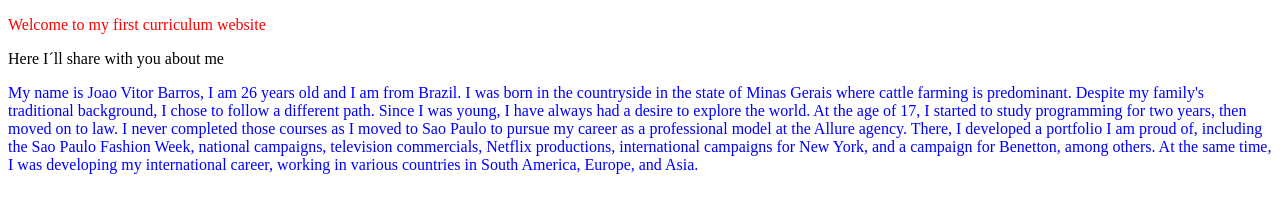
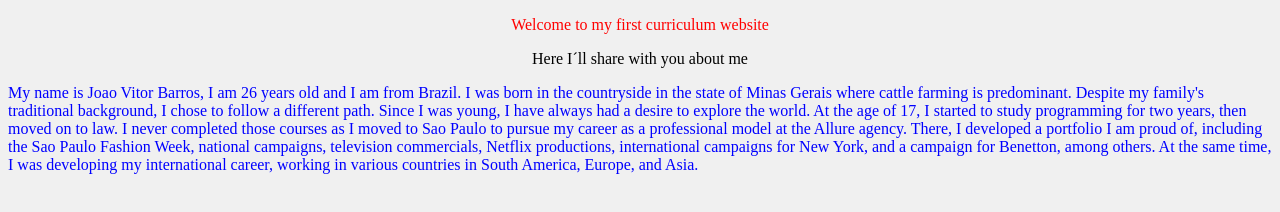
Before and after one commit to JoaoBorgesBra/Joao, a plain HTML site: page index.html in a window 1280 px wide. Drawn offline with Linux system fonts and the light colour scheme.

Commit message:
text in the center
I´m adding the text in the center

```diff
--- a/index.html
+++ b/index.html
@@ -3,12 +3,20 @@
 <head>
     <meta charset="UTF-8">
     <meta name="viewport" content="width=device-width, initial-scale=1.0">
-    <title>Joao Vitor</title>
-
+    <title>Joao Vitor Barros</title>
+<style>
+        body {
+            background-color: #f0f0f0; /* gray */
+        }
+    </style>
 </head>
 <body>
+<div style="text-align: center;">
     <p style="color: red;">Welcome to my first curriculum website</p>
+</div>
+<div style="text-align: center;">
     <p>Here I´ll share with you about me</p>
+</div>
     <p style="color: blue;">My name is Joao Vitor Barros, I am 26 years old and I am from Brazil. I was born in the countryside in the state of Minas Gerais where cattle farming is predominant.
 
  Despite my family's traditional background, I chose to follow a different path. Since I was young, I have always had a desire to explore the world.
```
